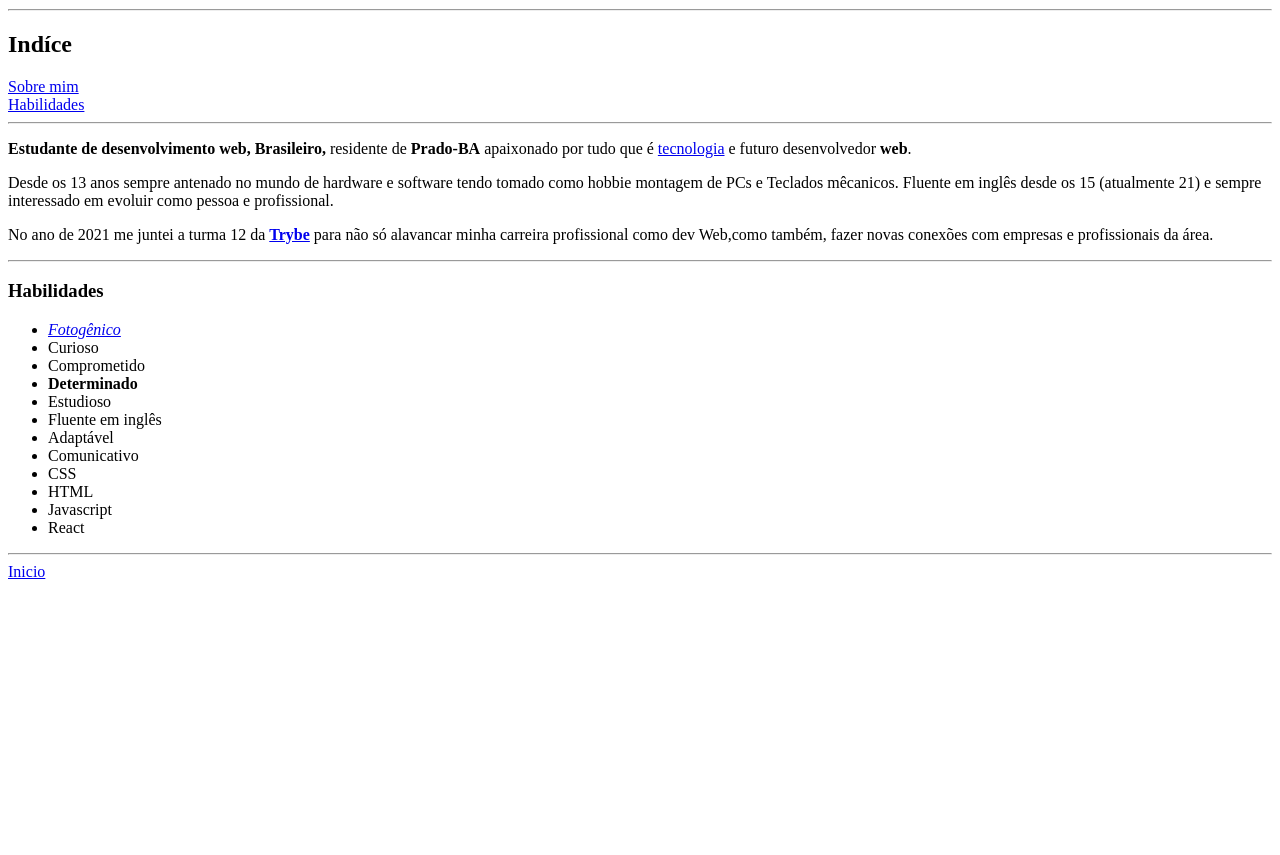
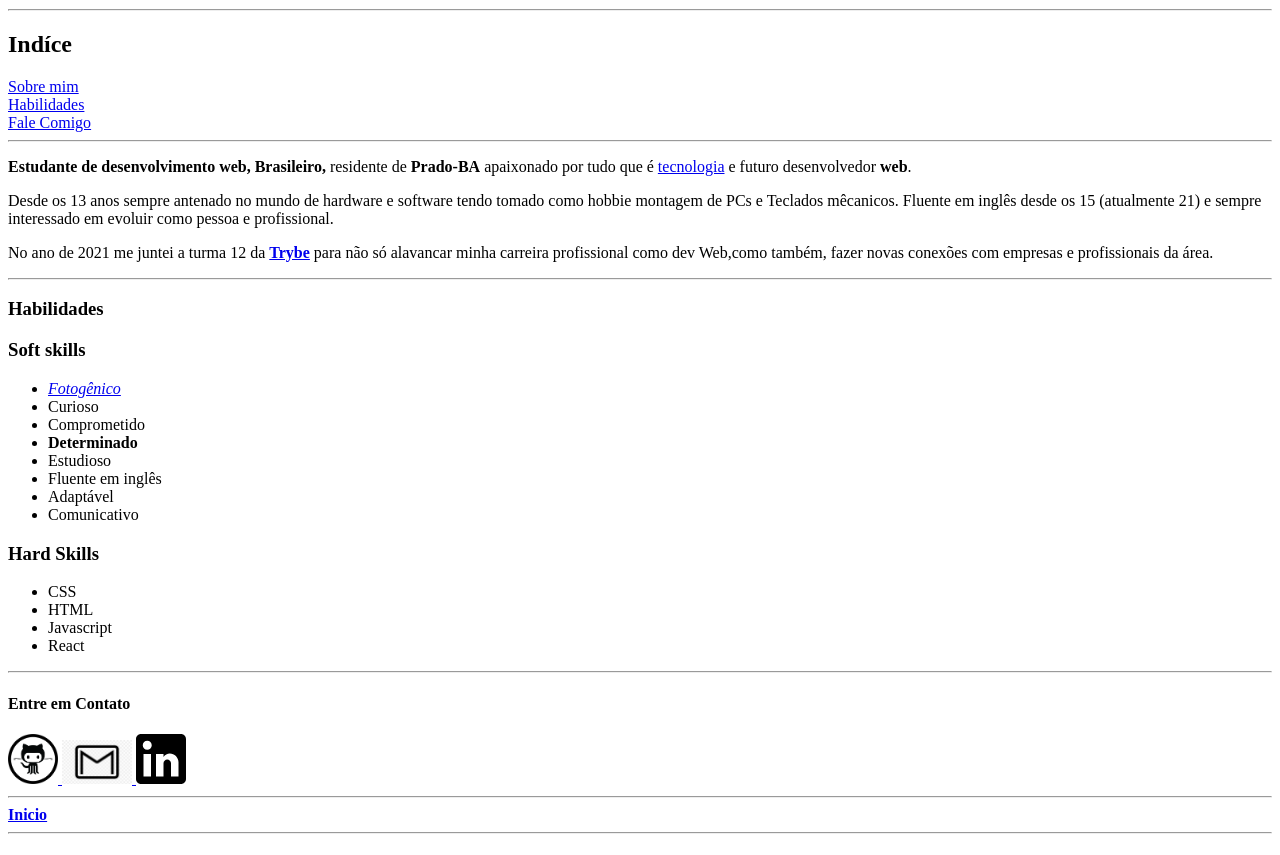
Before and after one commit to Vinicius-Naoke/Vinicius-Naoke.github.io, a plain HTML site: page index.html in a window 1280 px wide. Shown: the part 383-1238 px from the top of the page. Before the commit the page ends 972 px from the top, so only its background shows below. Drawn offline with Linux system fonts and the light colour scheme.

Commit message:
mudancas para o portifolio e novos icones!

```diff
--- a/index.html
+++ b/index.html
@@ -1,5 +1,5 @@
 <!DOCTYPE html>
-<html lang="en">
+<html lang="pt-br">
 <head>
     <meta charset="UTF-8">
     <meta http-equiv="X-UA-Compatible" content="IE=edge">
@@ -15,6 +15,7 @@
     <h2>Indíce</h2>
     <a href="#about-me"  >Sobre mim</a> <br>
     <a href="#skills"  >Habilidades</a> <br>
+    <a href="#contactinfo">Fale Comigo</a> <br>
         <hr>
     <!--Descrição-->
     <p id="about-me"><strong>Estudante de desenvolvimento web, Brasileiro,</strong> residente de <strong>Prado-BA</strong> apaixonado por tudo que é <a href="https://www.nytimes.com/section/technology" target="_blank">tecnologia</a> e futuro desenvolvedor <strong>web</strong>.</p>
@@ -23,6 +24,7 @@
         <hr>
     <!--Lista de habilidades-->
     <h3 id="skills">Habilidades</h3>
+    <h3>Soft skills</h3>
     <ul>
         <li><em><a href="#foto">Fotogênico</a></em></li>
         <li>Curioso</li>
@@ -32,13 +34,22 @@
         <li>Fluente em inglês</li>
         <li>Adaptável</li>
         <li>Comunicativo</li>
+    </ul>
+    <h3>Hard Skills</h3>
+    <ul>
         <li>CSS</li>
         <li>HTML</li>
         <li>Javascript</li>
         <li>React</li>
     </ul>
         <hr>
+        <h4 id="contactinfo">Entre em Contato<h4>
+        <a href="https://github.com/Vinicius-Naoke" target="_blank" > <img width="50px" src="/Imagens_Trybe/github.png" alt="icone github "> </a>
+        <a href="https://viniciusnaokert@gmail.com" target="_blank" > <img width="70px" src="/Imagens_Trybe/download.png" alt="icone gmail "> </a>
+        <a href="https://www.linkedin.com/in/viniciusnaoke/" target="_blank" > <img width="50px" src="/Imagens_Trybe/linkedin.svg" alt="icone linkedin"> </a>
+        <hr>
         <!--Voltar para o início -->
     <a href="#start" >Inicio</a> <br>
+    <hr>
    </body>
 </html>
```
Also changed, not shown: Imagens_Trybe/download.png (added), Imagens_Trybe/github.png (added), Imagens_Trybe/linkedin.svg (added). Lines whose indentation alone changed are shown as unchanged.
